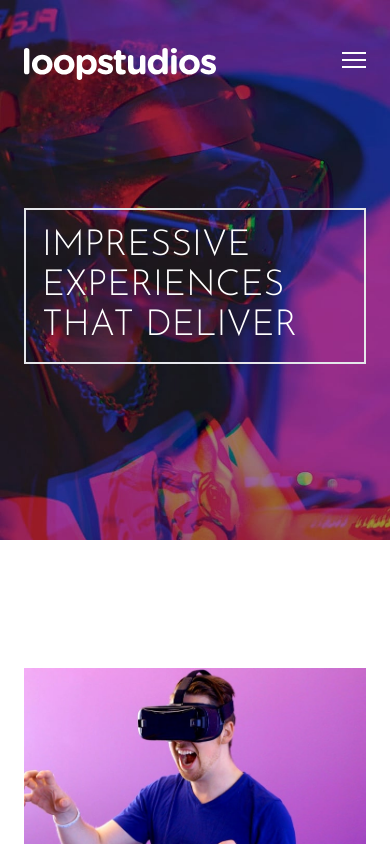
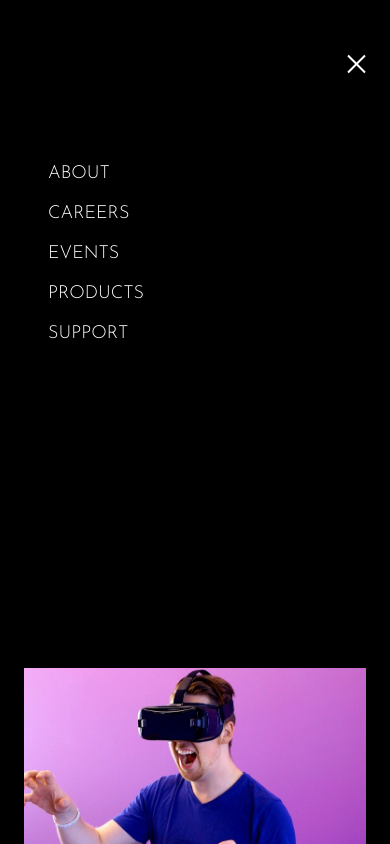
Before and after one commit to rohald89/loopstudios, a website built with Vite: page index.html in a window 390 px wide. Both pictures are taken after a click on the button 354 px from the left and 64 px from the top of the page. Shown: the top 844 px of the page. Built offline with nearby package versions, Linux system fonts and the light colour scheme.

Commit message:
added functionality for mobile nav

```diff
--- a/index.html
+++ b/index.html
@@ -62,6 +62,17 @@
             </button>
           </div>
         </nav>
+
+        <div
+          id="menu"
+          class="absolute top-0 bottom-0 left-0 hidden min-h-screen w-full flex-col space-y-3 self-end bg-black py-1 pt-40 pl-12 text-lg uppercase text-white"
+        >
+          <a href="#" class="hover:text-pink-500">About</a>
+          <a href="#" class="hover:text-pink-500">Careers</a>
+          <a href="#" class="hover:text-pink-500">Events</a>
+          <a href="#" class="hover:text-pink-500">Products</a>
+          <a href="#" class="hover:text-pink-500">Support</a>
+        </div>
 
         <div
           class="mt-32 mb-32 max-w-lg border-2 p-4 font-sans text-4xl uppercase text-white md:m-32 md:mx-0 md:p-10 md:text-6xl"
--- a/src/main.js
+++ b/src/main.js
@@ -1 +1,12 @@
-import './index.css'
+import "./index.css";
+
+const btn = document.querySelector("#menu-btn");
+const menu = document.querySelector("#menu");
+
+const navToggle = () => {
+  btn.classList.toggle("open");
+  menu.classList.toggle("hidden");
+  menu.classList.toggle("flex");
+};
+
+btn.addEventListener("click", navToggle);
```
